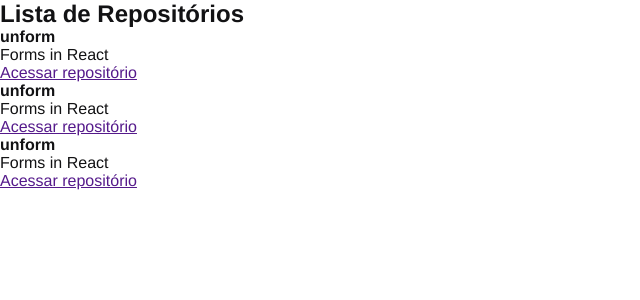
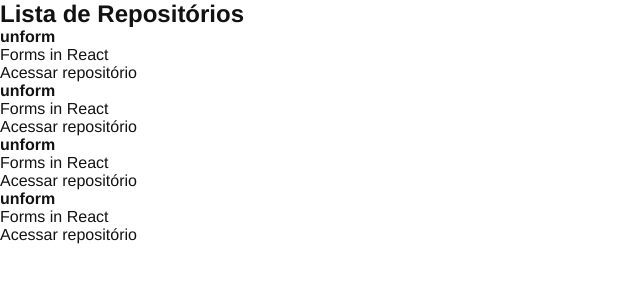
Before and after one commit to Lucas-Onofre/gh-explore, a React app: page / in a window 1280 px wide. Shown: the top 300 px of the page, without its empty margins (0-640 px from the left). Built offline with nearby package versions, Linux system fonts and the light colour scheme.

Commit message:
props concept

```diff
--- /dev/null
+++ b/src/components/RepositoryItem.jsx
@@ -0,0 +1,12 @@
+export function RepositoryItem({ repository }){
+  return(
+    <li>
+      <strong>{ repository.name ?? 'Default' }</strong>
+      <p>{ repository.description }</p>
+
+      <a href={ repository.url }>
+        Acessar repositório
+      </a>
+    </li>
+  );
+}
--- a/src/components/RepositoryList.jsx
+++ b/src/components/RepositoryList.jsx
@@ -1,4 +1,10 @@
-const repositoryName = 'unform';
+import { RepositoryItem } from "./RepositoryItem";
+
+const repository = {
+  name: 'unform',
+  description: 'Forms in React',
+  link: 'https://github.com/unform/unform'
+}
 
 export function RepositoryList(){
   return (
@@ -6,32 +12,10 @@
       <h1>Lista de Repositórios</h1>
 
       <ul>
-        <li>
-          <strong>{repositoryName}</strong>
-          <p>Forms in React</p>
-
-          <a href="">
-            Acessar repositório
-          </a>
-        </li>
-
-        <li>
-          <strong>unform</strong>
-          <p>Forms in React</p>
-
-          <a href="">
-            Acessar repositório
-          </a>
-        </li>
-
-        <li>
-          <strong>unform</strong>
-          <p>Forms in React</p>
-
-          <a href="">
-            Acessar repositório
-          </a>
-        </li>
+        <RepositoryItem repository={repository} />
+        <RepositoryItem repository={repository}/>
+        <RepositoryItem repository={repository}/>
+        <RepositoryItem repository={repository}/>
       </ul>
     </section>
   );
```
